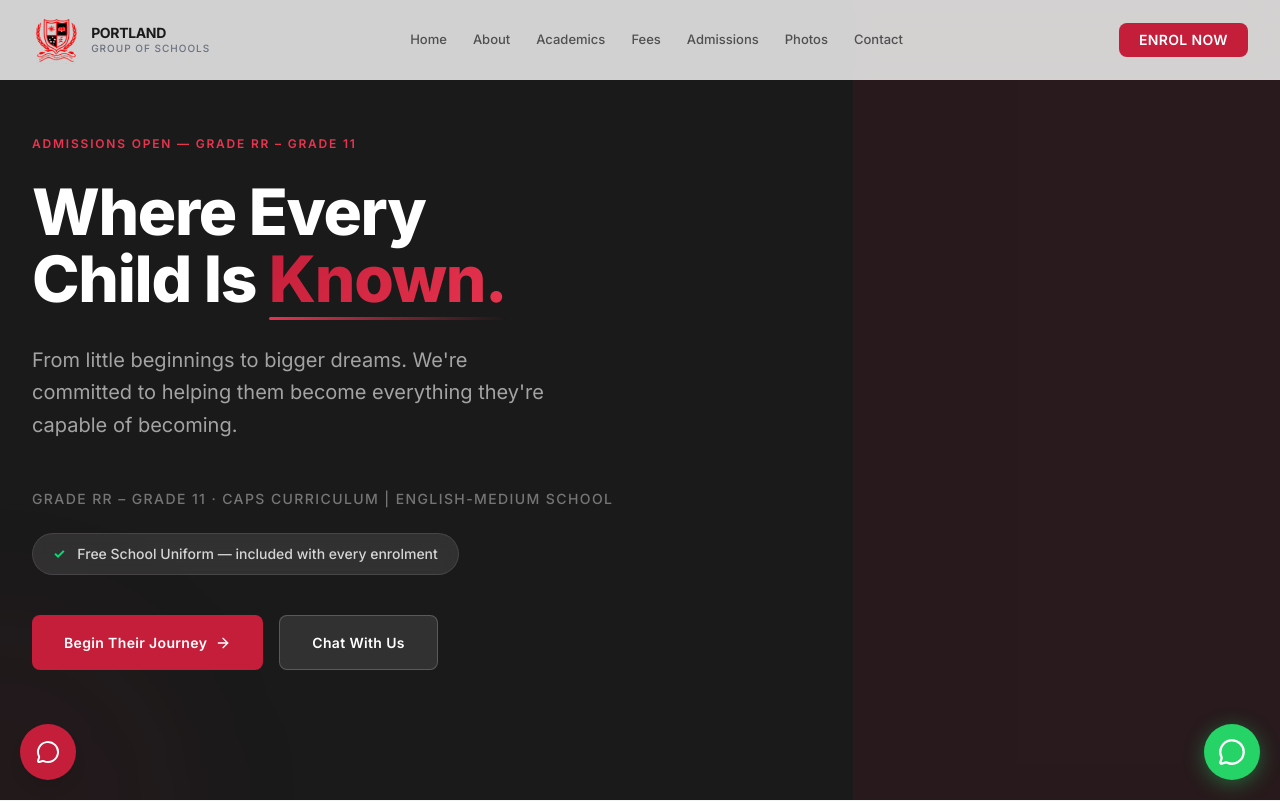
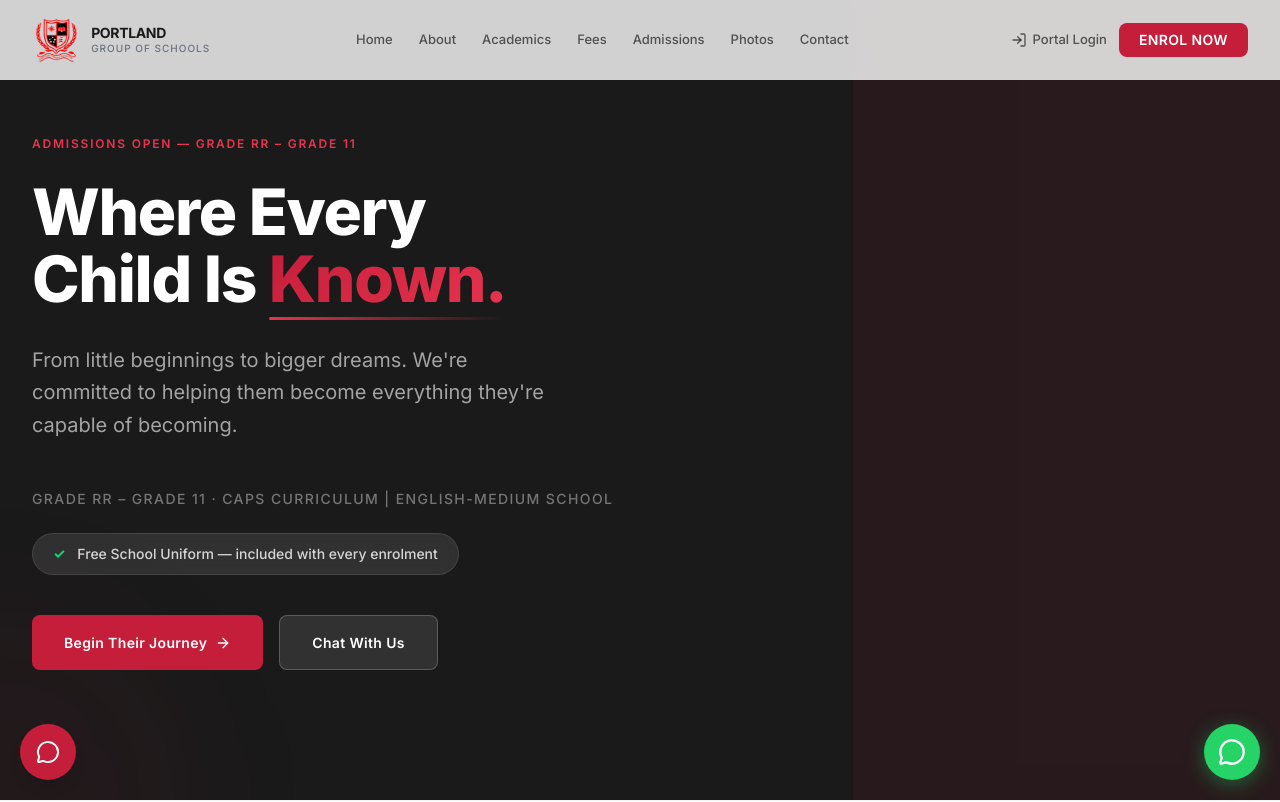
Before and after one commit to Crispen-ux/portland, a Next.js app: page / in a window 1280 px wide. Shown: the top 802 px of the page. Built offline with nearby package versions, Linux system fonts and the light colour scheme.

Commit message:
Add Portal Login button to Navbar

```diff
--- a/src/components/Navbar.tsx
+++ b/src/components/Navbar.tsx
@@ -3,7 +3,7 @@
 import { useState, useEffect } from "react";
 import Link from "next/link";
 import { NAV_LINKS } from "@/lib/constants";
-import { Menu, X } from "lucide-react";
+import { Menu, X, LogIn } from "lucide-react";
 
 export default function Navbar() {
   const [isOpen, setIsOpen] = useState(false);
@@ -51,7 +51,11 @@ export default function Navbar() {
         </div>
 
         {/* Desktop CTA */}
-        <div className="hidden lg:flex items-center ml-4 shrink-0">
+        <div className="hidden lg:flex items-center ml-4 shrink-0 gap-3">
+          <Link href="/login" className="flex items-center gap-1.5 text-[13px] font-medium text-portland-dark/70 hover:text-portland-red transition-colors">
+            <LogIn className="w-4 h-4" />
+            Portal Login
+          </Link>
           <Link href="/admissions" className="btn-primary text-xs !py-2 !px-5">
             ENROL NOW
           </Link>
@@ -98,6 +102,14 @@ export default function Navbar() {
               </Link>
             ))}
             <Link
+              href="/login"
+              onClick={() => setIsOpen(false)}
+              className="flex items-center gap-2 px-4 py-3 text-base font-medium text-portland-dark/80 hover:text-portland-red hover:bg-portland-red/5 rounded-xl transition-all duration-300"
+            >
+              <LogIn className="w-4 h-4" />
+              Portal Login
+            </Link>
+            <Link
               href="/admissions"
               onClick={() => setIsOpen(false)}
               className="btn-primary justify-center mt-3 text-base"
```
